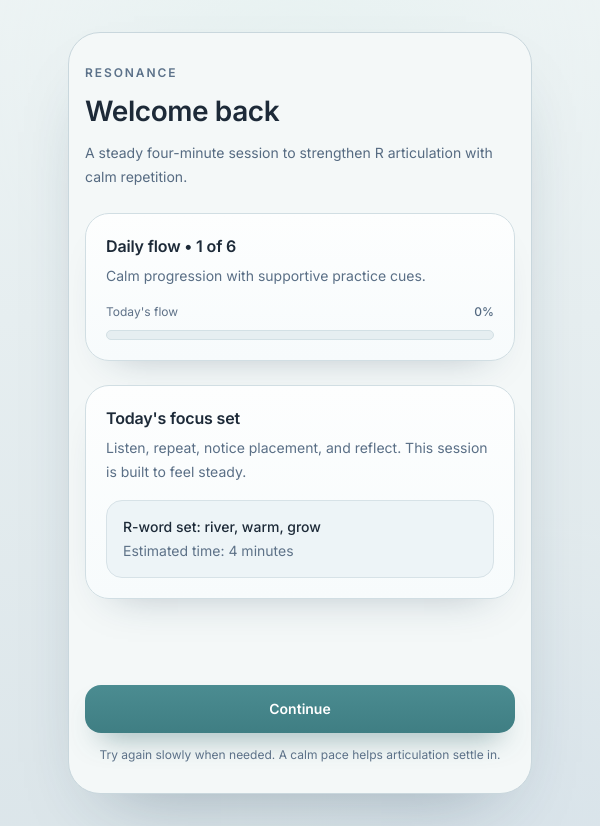
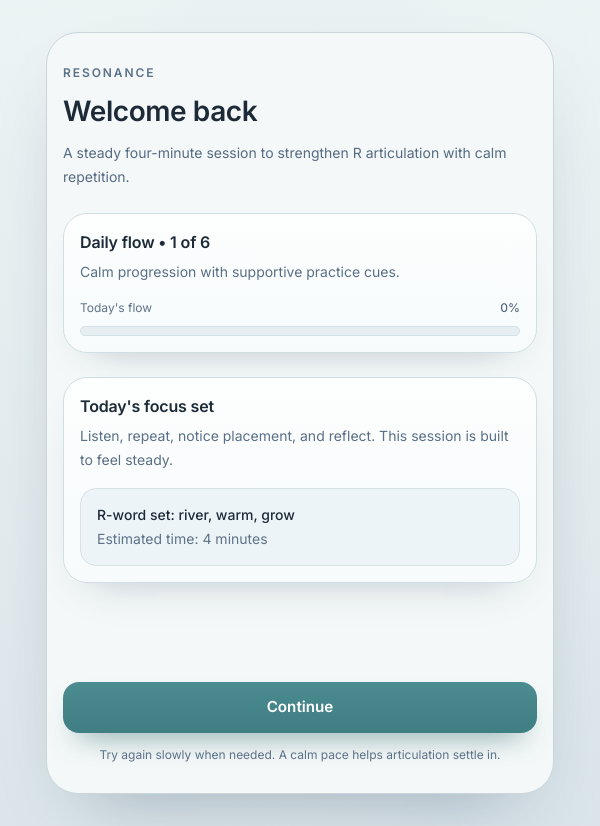
Before and after one commit to Naseeb7/resonance, a Next.js app: page / in a window 600 px wide. Built offline with nearby package versions, Linux system fonts and the light colour scheme.

Commit message:
Refine mobile spacing and button ergonomics across shell and UI

```diff
--- a/app/globals.css
+++ b/app/globals.css
@@ -63,7 +63,7 @@ body {
 
 @media (min-width: 430px) and (max-width: 700px) {
   .safe-px {
-    padding-left: max(1.25rem, env(safe-area-inset-left));
-    padding-right: max(1.25rem, env(safe-area-inset-right));
+    padding-left: max(1.1rem, env(safe-area-inset-left));
+    padding-right: max(1.1rem, env(safe-area-inset-right));
   }
 }
--- a/components/ui/mobile-container.tsx
+++ b/components/ui/mobile-container.tsx
@@ -6,7 +6,7 @@ type MobileContainerProps = {
 
 export function MobileContainer({ children }: MobileContainerProps) {
   return (
-    <div className="mx-auto w-full max-w-[29.75rem] px-3 py-4 min-[430px]:max-w-[31rem] min-[430px]:px-4 sm:max-w-[31.25rem] sm:px-5 sm:py-7">
+    <div className="mx-auto w-full max-w-[30.25rem] py-4 min-[430px]:max-w-[31.75rem] sm:max-w-[32rem] sm:py-7">
       <div className="overflow-hidden rounded-[2rem] border border-[#c9d7dd] bg-app-surface shadow-[var(--app-shadow-strong)]">
         {children}
       </div>
--- a/components/ui/primary-button.tsx
+++ b/components/ui/primary-button.tsx
@@ -15,7 +15,7 @@ export function PrimaryButton({ children, className = "", ...props }: PrimaryBut
       transition={{ duration: 0.22, ease: [0.22, 0.85, 0.3, 1] }}
     >
       <button
-        className={`h-12 w-full rounded-2xl bg-[linear-gradient(180deg,#4b8c91_0%,#3f7e83_100%)] px-5 text-sm font-semibold text-white shadow-[0_16px_30px_-16px_rgba(53,106,110,0.75)] transition-[filter,box-shadow,transform] duration-200 hover:brightness-[1.03] hover:shadow-[0_20px_36px_-17px_rgba(47,96,101,0.7)] active:brightness-[0.98] focus-visible:outline-none focus-visible:ring-2 focus-visible:ring-[#6ea7aa] focus-visible:ring-offset-2 focus-visible:ring-offset-[#e9f1f2] disabled:cursor-not-allowed disabled:opacity-60 ${className}`}
+        className={`w-full rounded-2xl bg-[linear-gradient(180deg,#4b8c91_0%,#3f7e83_100%)] px-6 py-3.5 text-[0.95rem] font-semibold text-white shadow-[0_16px_30px_-16px_rgba(53,106,110,0.75)] transition-[filter,box-shadow,transform] duration-200 hover:brightness-[1.03] hover:shadow-[0_20px_36px_-17px_rgba(47,96,101,0.7)] active:brightness-[0.98] focus-visible:outline-none focus-visible:ring-2 focus-visible:ring-[#6ea7aa] focus-visible:ring-offset-2 focus-visible:ring-offset-[#e9f1f2] disabled:cursor-not-allowed disabled:opacity-60 ${className}`}
         {...props}
       >
         {children}
--- a/components/ui/section-card.tsx
+++ b/components/ui/section-card.tsx
@@ -8,7 +8,7 @@ type SectionCardProps = {
 
 export function SectionCard({ title, description, children }: SectionCardProps) {
   return (
-    <section className="rounded-3xl border border-app-border bg-[linear-gradient(180deg,#fdfefe_0%,#f7fbfc_100%)] p-5 shadow-[var(--app-shadow)]">
+    <section className="rounded-3xl border border-app-border bg-[linear-gradient(180deg,#fdfefe_0%,#f7fbfc_100%)] p-4 shadow-[var(--app-shadow)] sm:p-5">
       <header className="space-y-1.5">
         <h2 className="text-base font-semibold tracking-[-0.01em] text-app-heading">{title}</h2>
         {description ? <p className="text-sm leading-6 text-[#5a6f86]">{description}</p> : null}
```
